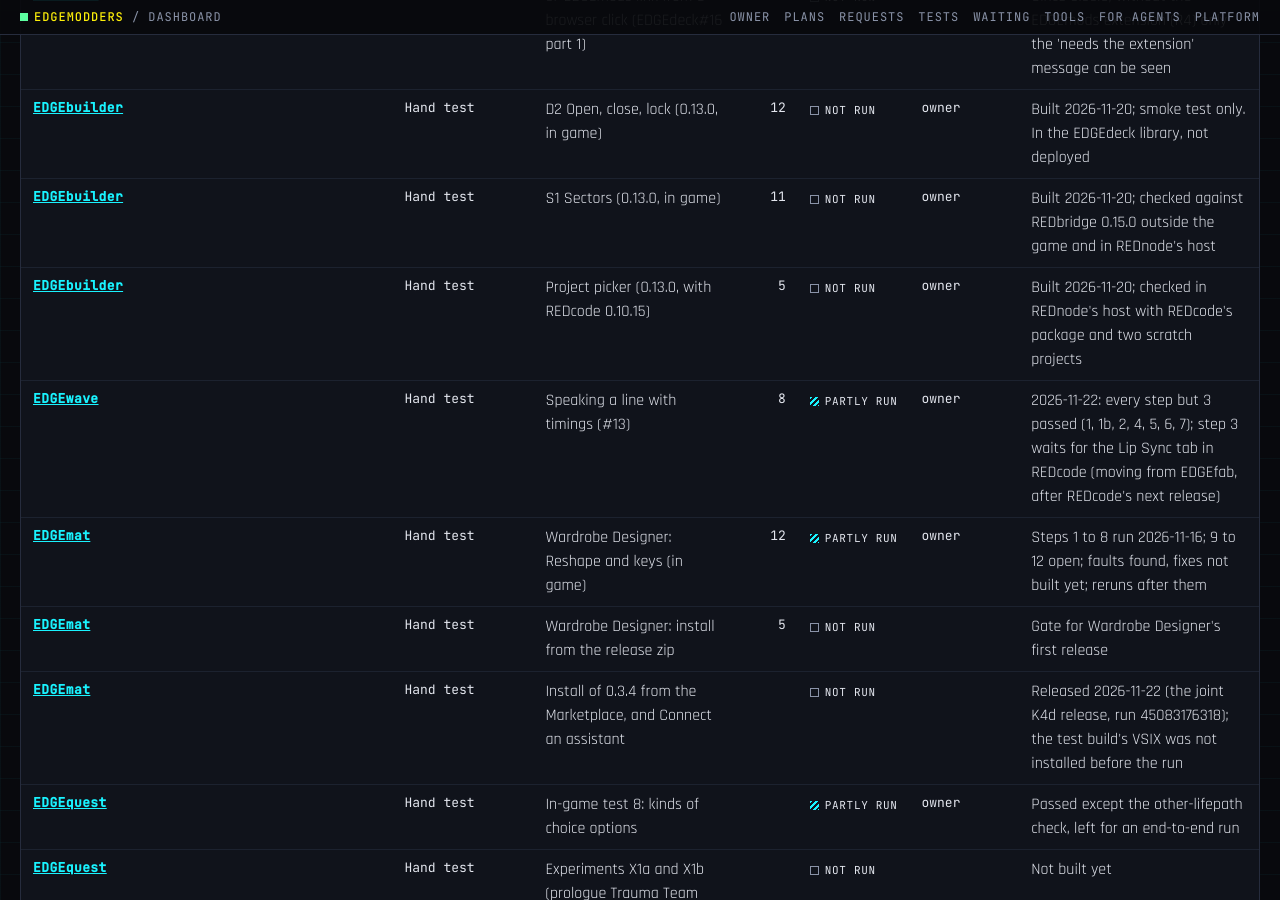
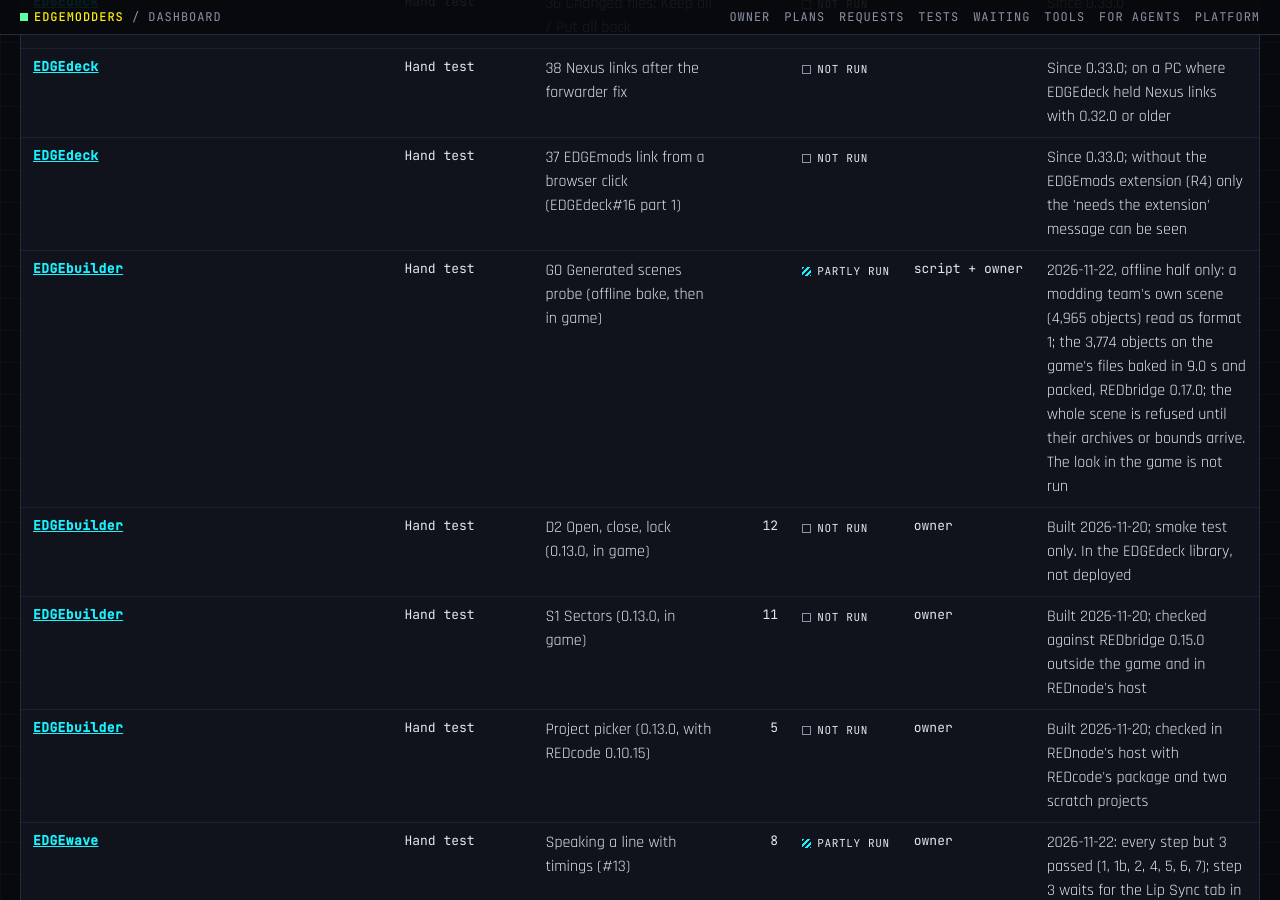
Before and after one commit to Edgemodders/EDGEweb, a Jekyll site: the page docs/dashboard.html, which Jekyll copies as it is, in a window 1280 px wide and 900 px high, scrolled down 10550 px. Built offline with Jekyll 4.4.1, drawn with Linux system fonts in a browser that asks for light colours; some of the changed text lies outside the part shown.

Commit message:
Dashboard: EDGEbuilder's generated scenes (G0 to G3), B4-4 Detail, B5 split, REDcode #35
Co-Authored-By: Claude Fable 5.2 <noreply@anthropic.com>

```diff
--- a/docs/assets/dashboard/status.js
+++ b/docs/assets/dashboard/status.js
@@ -1559,7 +1559,7 @@ window.EDGE_STATUS ={
    ],
    "wiki": "wiki/edgebuilder/",
    "plan": {
-    "name": "Roadmap B0 to B7",
+    "name": "Roadmap B0 to B7, G0 to G3",
     "source": "docs/design.md, docs/index.md",
     "phases": [
      {
@@ -1668,6 +1668,21 @@ window.EDGE_STATUS ={
       "status": "built, tests pending"
      },
      {
+      "id": "G0",
+      "title": "Generated scenes probe: a 5,000-object scene baked and loaded (offline half done)",
+      "status": "in progress"
+     },
+     {
+      "id": "G1",
+      "title": "Generated scenes: the format contract and a command line (check, bake, game closed)",
+      "status": "planned"
+     },
+     {
+      "id": "B4-4",
+      "title": "Detail: a level-of-detail setting on baked meshes, after a probe",
+      "status": "planned"
+     },
+     {
       "id": "B3b",
       "title": "World objects, inspector",
       "status": "planned"
@@ -1684,7 +1699,17 @@ window.EDGE_STATUS ={
      },
      {
       "id": "B5",
-      "title": "Lights and more kinds",
+      "title": "Lights and more kinds, split by kind: B5-1 lights, B5-2 decals, B5-3 particles and fog, B5-4 colliders, B5-5 sounds",
+      "status": "planned"
+     },
+     {
+      "id": "G2",
+      "title": "Generated scenes: big scenes in an editor (in game or REDcode's sector view)",
+      "status": "planned"
+     },
+     {
+      "id": "G3",
+      "title": "Generated scenes: hand edits back as a diff",
       "status": "planned"
      },
      {
@@ -1712,6 +1737,13 @@ window.EDGE_STATUS ={
    },
    "handTests": [
     {
+     "name": "G0 Generated scenes probe (offline bake, then in game)",
+     "steps": null,
+     "status": "partly run",
+     "ranBy": "script + owner",
+     "note": "2026-11-22, offline half only: a modding team's own scene (4,965 objects) read as format 1; the 3,774 objects on the game's files baked in 9.0 s and packed, REDbridge 0.17.0; the whole scene is refused until their archives or bounds arrive. The look in the game is not run"
+    },
+    {
      "name": "D2 Open, close, lock (0.13.0, in game)",
      "steps": 12,
      "status": "not run",
@@ -1842,11 +1874,22 @@ window.EDGE_STATUS ={
      "who": "REDnode",
      "what": "An entity node shown again after a load brings back the working entity, not its proxy (not urgent)",
      "ref": "REDnode #52"
+    },
+    {
+     "who": "REDcode",
+     "what": "A plugin contract in its sector view, so EDGEbuilder for VS Code adds scenes on top of it (not urgent; REDcode's to design)",
+     "ref": "REDcode #35"
+    },
+    {
+     "who": "The modding team",
+     "what": "Their mod archives, or bounds for their own meshes and entities, so their whole scene bakes for G0; and how their sectorHash is computed",
+     "ref": "docs/generated-scenes.md"
     }
    ],
    "ownerActions": [
     "Add the EDGEmodders header to Remove Doors' nexus.png and upload it as its Nexus page's primary image; fill in the form from packs/remove-doors/nexus/README.md; add screenshots of the window",
-    "Test EDGEbuilder 0.13.0 in game (D2, S1 Sectors, the project picker): ask the EDGEbuilder session to deploy it"
+    "Test EDGEbuilder 0.13.0 in game (D2, S1 Sectors, the project picker): ask the EDGEbuilder session to deploy it",
+    "G0: look at the baked generated scene in the game, once 0.13.0's tests are done and the team's archives or bounds are here"
    ],
    "risks": [
     "Import is slow: about 2 minutes for a 4096 px model",
@@ -1854,7 +1897,7 @@ window.EDGE_STATUS ={
     "Tripo models look rough up close in the game: EDGEfab's quality research, not a B2d blocker",
     "EDGEbuilder #3 (quest places) waits on purpose: it is phase B4c, planned with EDGEquest's Q4"
    ],
-   "checkedBy": "EDGEbuilder session, 2026-11-20"
+   "checkedBy": "EDGEbuilder session, 2026-11-22"
   },
   {
    "name": "EDGEwave",
--- a/docs/dashboard.html
+++ b/docs/dashboard.html
@@ -203,7 +203,7 @@ pre.how { background: #05060a; border: 1px solid var(--line); padding: 12px 14px
 </div>
 <div id="tip" role="tooltip"></div>
 
-<script src="assets/dashboard/status.js?v=248"></script>
+<script src="assets/dashboard/status.js?v=249"></script>
 <script>
 (function () {
   var S = window.EDGE_STATUS;
```
